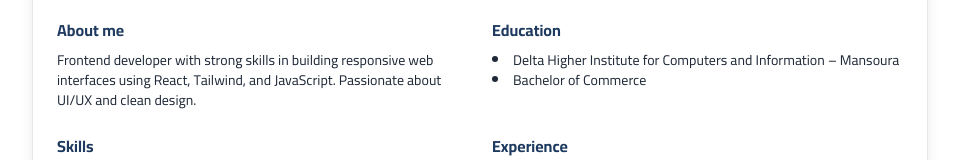
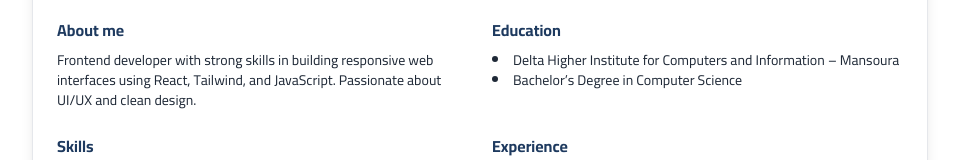
Before and after one commit to AbdoMohamed23/Abdelrahman-Mohamed, a React (Vite) app: page /cv in a window 1280 px wide. Shown: the part 151-311 px from the top of the page, without its empty margins (160-1119 px from the left). Built offline with nearby package versions, Linux system fonts and the light colour scheme.

Commit message:
Update: 2

```diff
--- a/src/App.jsx
+++ b/src/App.jsx
@@ -1,5 +1,4 @@
-import { Route, BrowserRouter as Router, Routes } from 'react-router-dom'
-import './App.css'
+import { BrowserRouter, Routes , Route } from 'react-router-dom'
 import Home from './components/Home'
 import CV from './components/CV'
 import { useEffect } from 'react'
@@ -14,14 +13,12 @@ function App() {
   }, [i18n.language])
 
   return (
-    <>
-      <Router>
-          <Routes>
-            <Route path="/" element={<Home />} />
-            <Route path="/cv" element={<CV />} />
-          </Routes>
-      </Router>
-    </>
+    <BrowserRouter>
+      <Routes>
+        <Route path="/" element={<Home />} />
+        <Route path="/cv" element={<CV />} />
+      </Routes>
+    </BrowserRouter>
   )
 }
 
--- a/src/components/Work.jsx
+++ b/src/components/Work.jsx
@@ -79,7 +79,7 @@ const Work = () => {
           <div className='opacity-0 group-hover:opacity-90 bg-[gray]/70 absolute inset-0 flex flex-col justify-center items-center'>
             <span className='text-2xl font-bold text-white tracking-wider'>{t("work_movies")}</span>
             <div className='pt-8 text-center'>
-              <a href="https://movies-blush-phi.vercel.app/">
+              <a href="https://movies-rep.netlify.app/">
                 <button className='text-center rounded-lg px-4 py-3 m-2 bg-white text-gray-700 font-bold text-lg'>
                   {t("work_live")}
                 </button>
--- a/src/locales/locales/ar.json
+++ b/src/locales/locales/ar.json
@@ -36,7 +36,7 @@
 
     "education": "التعليم",
     "edu1": "معهد الدلتا العالي للحاسبات والمعلومات – المنصورة",
-    "edu2": "بكالوريوس تجارة",
+    "edu2": "بكالوريوس في علوم الحاسوب",
 
     "skills": "المهارات",
     "experience": "الخبرات",
--- a/src/locales/locales/en.json
+++ b/src/locales/locales/en.json
@@ -35,7 +35,7 @@
 
     "education": "Education",
     "edu1": "Delta Higher Institute for Computers and Information – Mansoura",
-    "edu2": "Bachelor of Commerce",
+    "edu2": "Bachelor’s Degree in Computer Science",
 
     "skills": "Skills",
     "experience": "Experience",
```
Also changed, not shown: src/App.css (deleted).
